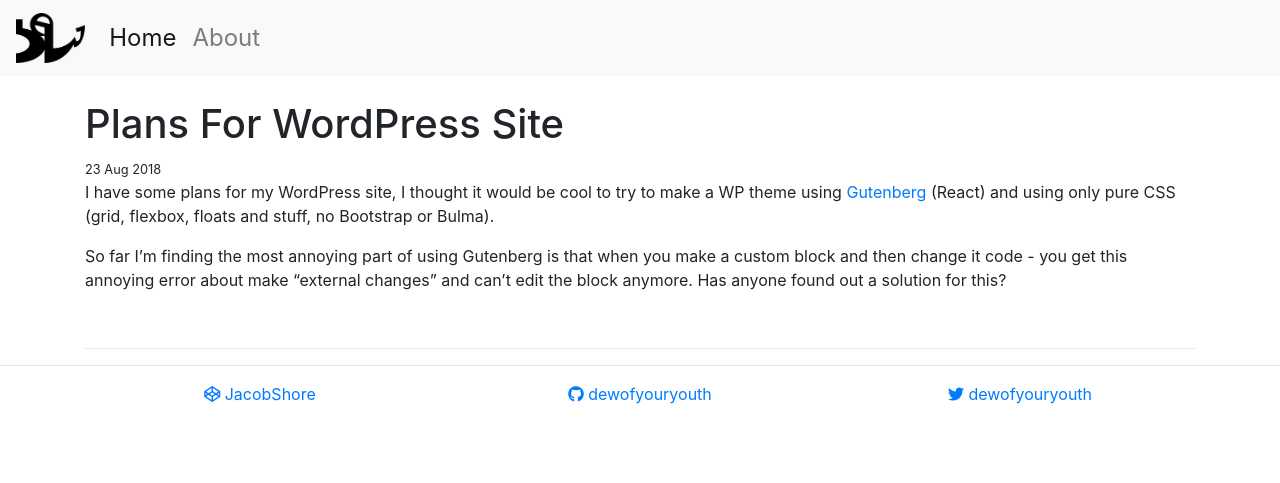
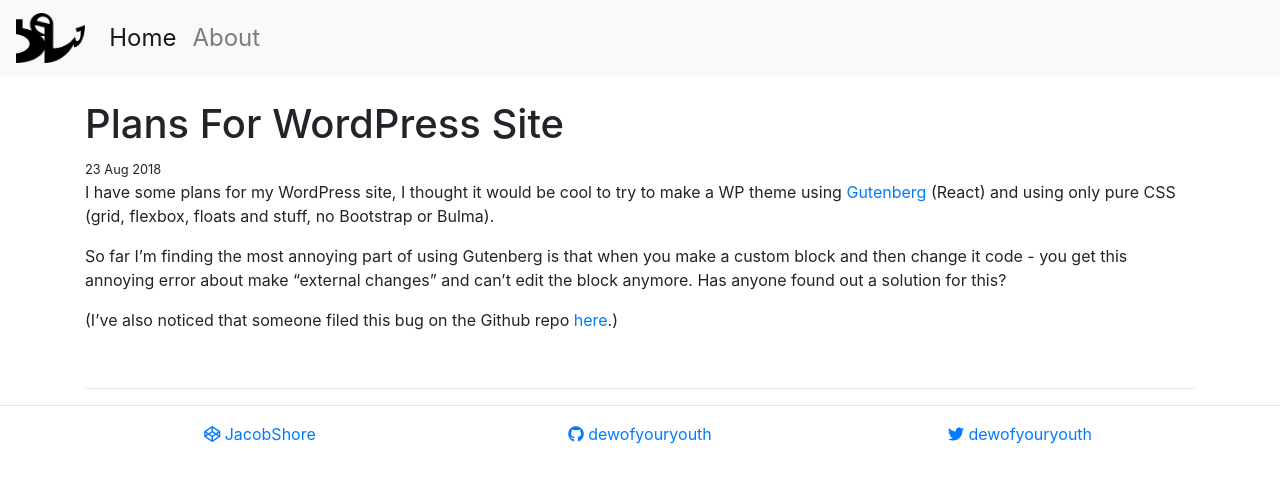
Before and after one commit to DewofyourYouth/DewofyourYouth.github.io, a Jekyll site: the page built from _posts/2018-08-23-plans-for-the-wordpress-site.md, in a window 1280 px wide. Shown: the top 483 px of the page. Built offline with Jekyll 4.4.1, drawn with Linux system fonts in a browser that asks for light colours; nearby versions of some CDN libraries; comment, search, counter and statistics services are not loaded.

Commit message:
github repo

```diff
--- a/_posts/2018-08-23-plans-for-the-wordpress-site.md
+++ b/_posts/2018-08-23-plans-for-the-wordpress-site.md
@@ -8,3 +8,5 @@ comments: true
 I have some plans for my WordPress site, I thought it would be cool to try to make a WP theme using [Gutenberg](https://wordpress.org/gutenberg/handbook/) (React) and using only pure CSS (grid, flexbox, floats and stuff, no Bootstrap or Bulma).
 
 So far I'm finding the most annoying part of using Gutenberg is that when you make a custom block and then change it code - you get this annoying error about make "external changes" and can't edit the block anymore. Has anyone found out a solution for this?
+
+(I've also noticed that someone filed this bug on the Github repo [here](https://github.com/WordPress/gutenberg/issues/9185).)
```
